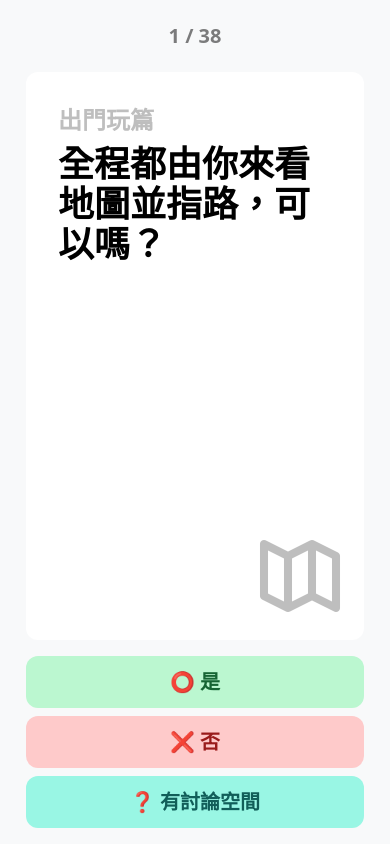
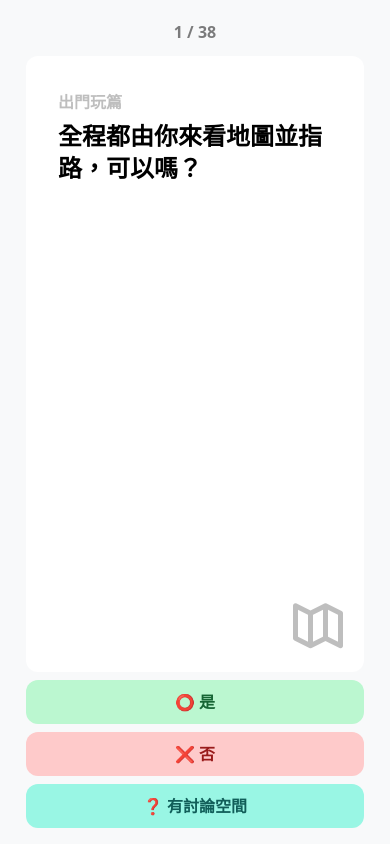
Before and after one commit to gnehs/travel-questions, a React (Vite) app: page / in a window 390 px wide. Both pictures are taken after a click on the button "開始". Built offline with nearby package versions, Linux system fonts and the light colour scheme.

Commit message:
updated style

```diff
--- a/src/App.tsx
+++ b/src/App.tsx
@@ -16,7 +16,7 @@ function Button({
   return (
     <motion.button
       className={twMerge(
-        "rounded-xl px-4 py-3 w-full text-xl flex items-center justify-center gap-2 font-bold transition-colors",
+        "rounded-xl p-2 md:p-3 w-full md:text-xl flex items-center justify-center gap-2 font-bold transition-colors",
         color === "blue"
           ? "bg-blue-200 hover:bg-blue-300 active:bg-blue-400 text-blue-800"
           : "",
@@ -110,14 +110,16 @@ function App() {
     },
   };
   return (
-    <div className="flex w-full h-[100svh] flex-col gap-4 p-4">
+    <div className="flex w-full h-[100svh] flex-col gap-2 p-4">
       {step === 0 && (
         <div className="flex-1 bg-white rounded-xl p-8 flex items-start justify-center flex-col gap-2 relative ">
           <div className="text-8xl flex items-center justify-center absolute bottom-4 right-4 opacity-25">
             <i className="bx bx-trip text-blue-600"></i>
           </div>
-          <div className="text-4xl font-bold">朋友旅行防止絕交檢查表</div>
-          <p className="text-xl opacity-75">
+          <div className="text-2xl md:text-4xl font-bold">
+            朋友旅行防止絕交檢查表
+          </div>
+          <p className="md:text-xl opacity-75">
             這是一份能讓您與朋友在旅行前就透過問題去確認彼此價值觀及旅遊風格是否相符的工具，目的在於避免旅行中因理念不合而引發爭端。
           </p>
         </div>
@@ -129,14 +131,14 @@ function App() {
               color="teal"
               onClick={() => perviousQuestion()}
               className={twMerge(
-                "text-base px-3 py-2 w-max",
+                "text-base px-2 py-1 md:px-3 md:py-2 w-max",
                 question > 0 ? "" : "opacity-0 pointer-events-none"
               )}
             >
               上一題
             </Button>
 
-            <div className="text-xl font-bold text-center opacity-50">
+            <div className="md:text-xl font-bold text-center opacity-50">
               {question + 1} / {questions.length}
             </div>
           </div>
@@ -157,15 +159,15 @@ function App() {
                   x: { type: "spring", stiffness: 300, damping: 30 },
                   opacity: { duration: 0.2 },
                 }}
-                className="bg-white rounded-xl p-8 flex items-start justify-start flex-col gap-2 relative overflow-hidden h-full overflow-y-scroll "
+                className="bg-white rounded-xl p-8 flex items-start justify-start flex-col gap-1 md:gap-2 relative overflow-hidden h-full overflow-y-scroll "
               >
-                <div className="text-8xl flex items-center justify-center absolute bottom-4 right-4 opacity-25">
+                <div className="text-6xl md:text-8xl flex items-center justify-center absolute bottom-4 right-4 opacity-25">
                   <i className={questions[question].icon}></i>
                 </div>
-                <div className="text-2xl font-bold opacity-25">
+                <div className="md:text-2xl font-bold opacity-25">
                   {questions[question].theme}
                 </div>
-                <div className="text-4xl font-bold">
+                <div className="text-2xl md:text-4xl font-bold">
                   {questions[question].question}
                 </div>
               </motion.div>
@@ -256,7 +258,7 @@ function App() {
             <Button color="blue" onClick={() => share()}>
               <i className="bx bxs-share"></i> 分享結果
             </Button>
-            <div className="opacity-50 text-xs mt-4 text-center">
+            <div className="opacity-50 text-xs text-center">
               Developed by{" "}
               <a href="https://gnehs.net" className="link">
                 gnehs
```
